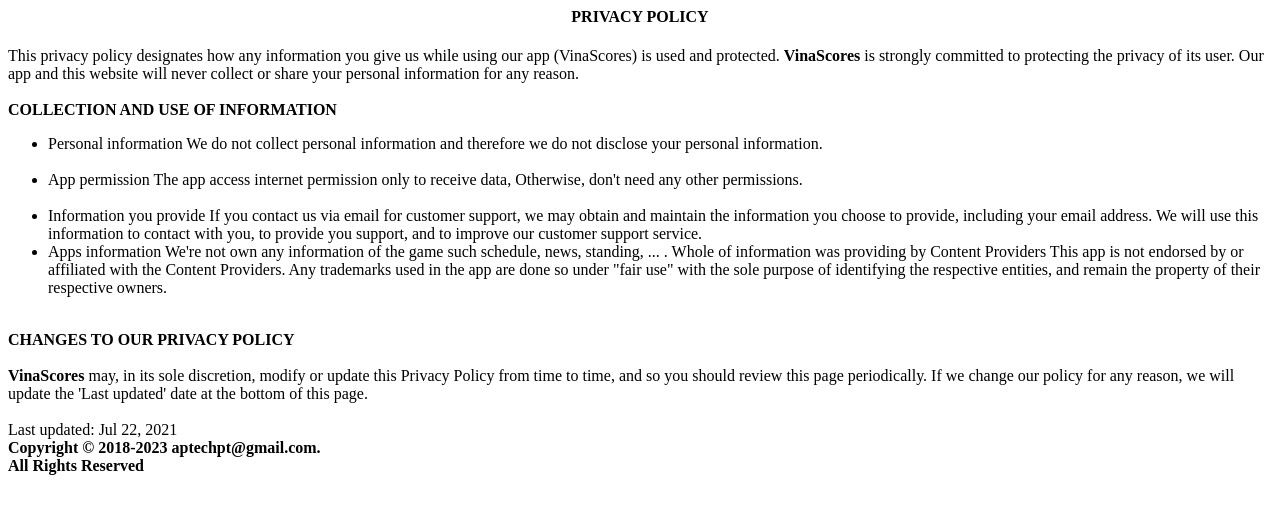
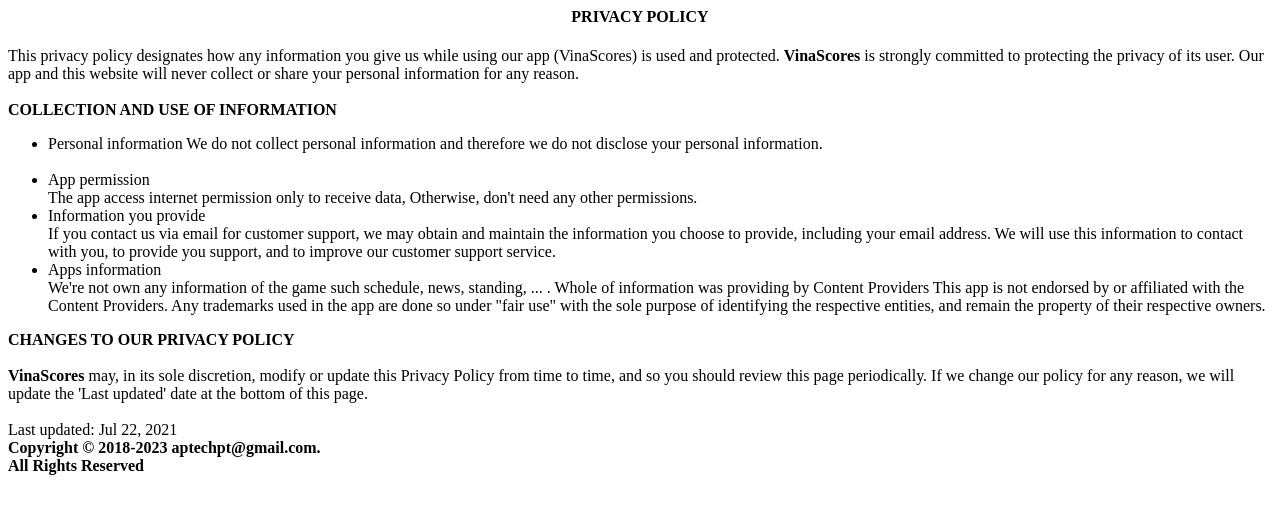
Before and after one commit to Altitechlab/flashlight.github.io, a plain HTML site: page index.html in a window 1280 px wide. Drawn offline with Linux system fonts and the light colour scheme.

Commit message:
Update index.html

```diff
--- a/index.html
+++ b/index.html
@@ -15,13 +15,13 @@
 	<ul>
 		<li>Personal information
 			We do not collect personal information and therefore we do not disclose your personal information.</li></br>
-		<li>App permission
+		<li>App permission</li>
 			The app access internet permission only to receive data, Otherwise, don't need any other permissions.</li></br>
-		<li>Information you provide
+		<li>Information you provide</li>
 			If you contact us via email for customer support, we may obtain and maintain the information you choose to provide,
 			including your email address. We will use this information to contact with you,
 			to provide you support, and to improve our customer support service.</li>
-		<li>Apps information
+		<li>Apps information</li>
 			We're not own any information of the game such schedule, news, standing, ... . Whole of information was providing by Content Providers
 			This app is not endorsed by or affiliated with the Content Providers.
 			Any trademarks used in the app are done so under "fair use" with the sole purpose of identifying the respective entities,
```
